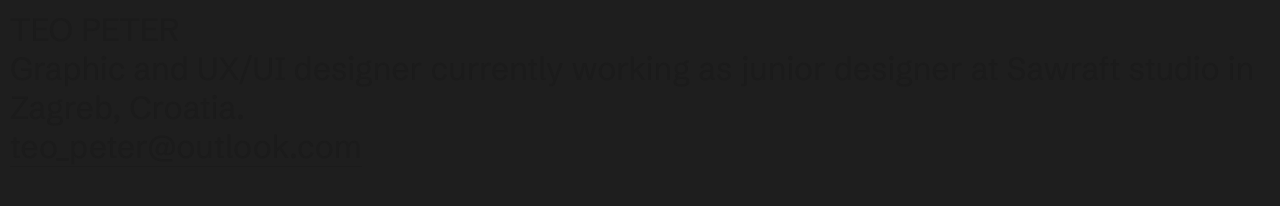
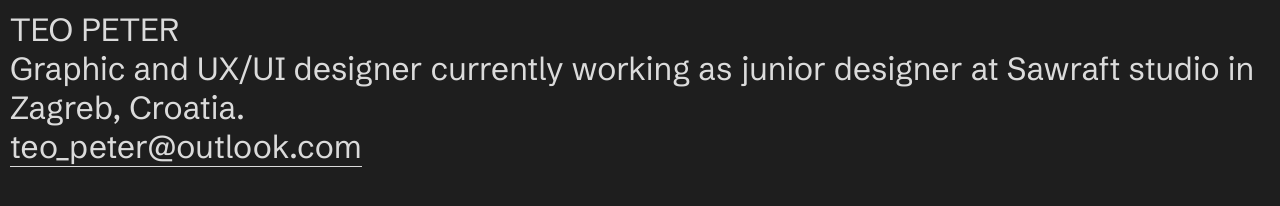
Before and after one commit to teod5er/16-9, a plain HTML site: page index.html in a window 1280 px wide. Drawn offline with nearby package versions, Linux system fonts and the light colour scheme.

Commit message:
Update index.html

```diff
--- a/index.html
+++ b/index.html
@@ -17,7 +17,7 @@
 
 :root {
   --color: #1e1e1e;
-  --accent:#1B1B1B;
+  --accent:#DBDBDB;
   --hover:white;
 }
 
```
